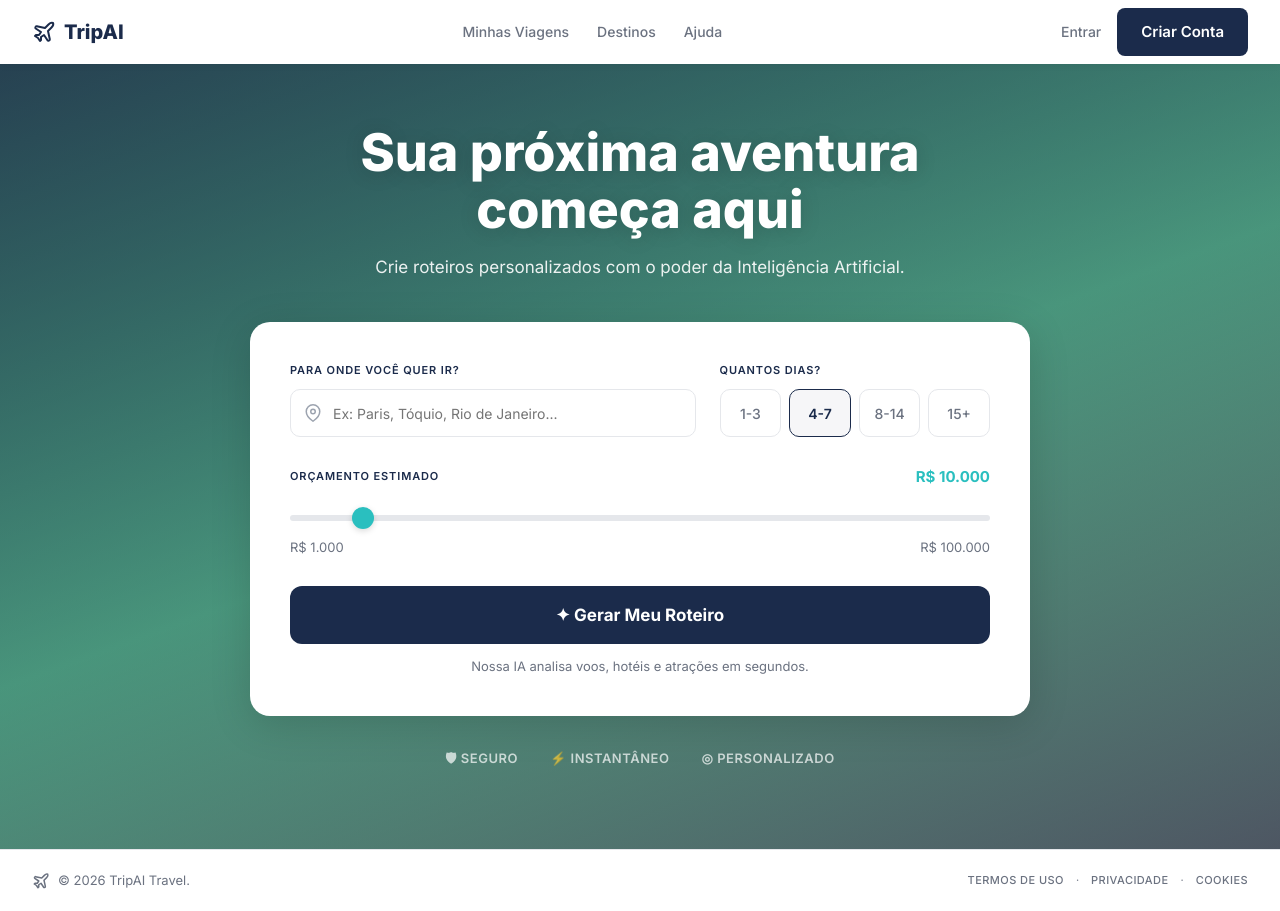
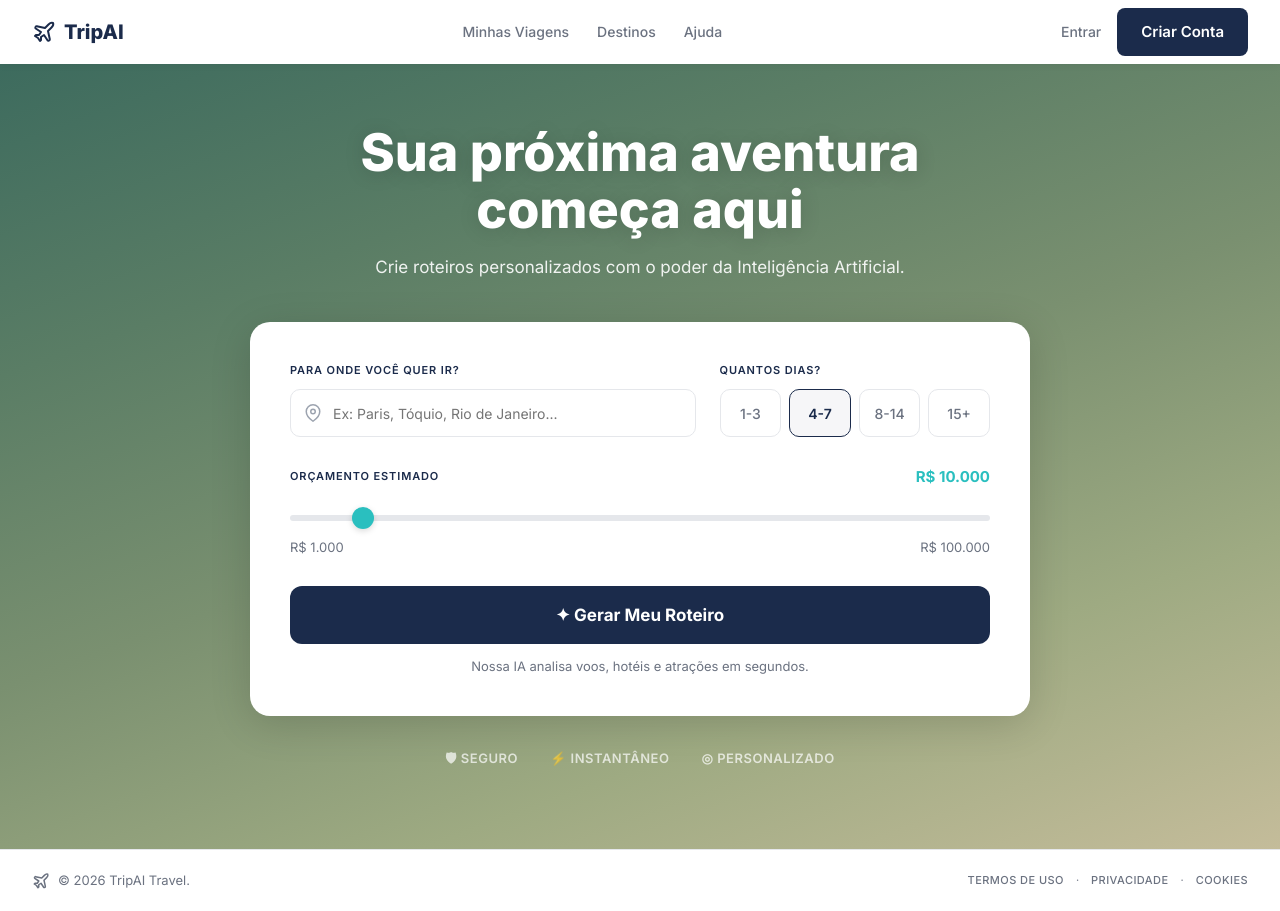
Before and after one commit to Dariofelix84/TripAI, a React (Vite) app in the folder client/: page / in a window 1280 px wide. Built offline with nearby package versions, Linux system fonts and the light colour scheme.

Commit message:
style: comment out hero overlay gradient

```diff
--- a/client/src/pages/Home.css
+++ b/client/src/pages/Home.css
@@ -37,7 +37,7 @@
     opacity: 1;
 }
 
-.hero__overlay {
+/* .hero__overlay {
     position: absolute;
     inset: 0;
     background: linear-gradient(160deg,
@@ -45,7 +45,7 @@
             rgba(13, 155, 138, 0.45) 50%,
             rgba(27, 43, 75, 0.70) 100%);
     z-index: 1;
-}
+} */
 
 .hero__content {
     position: relative;
```
